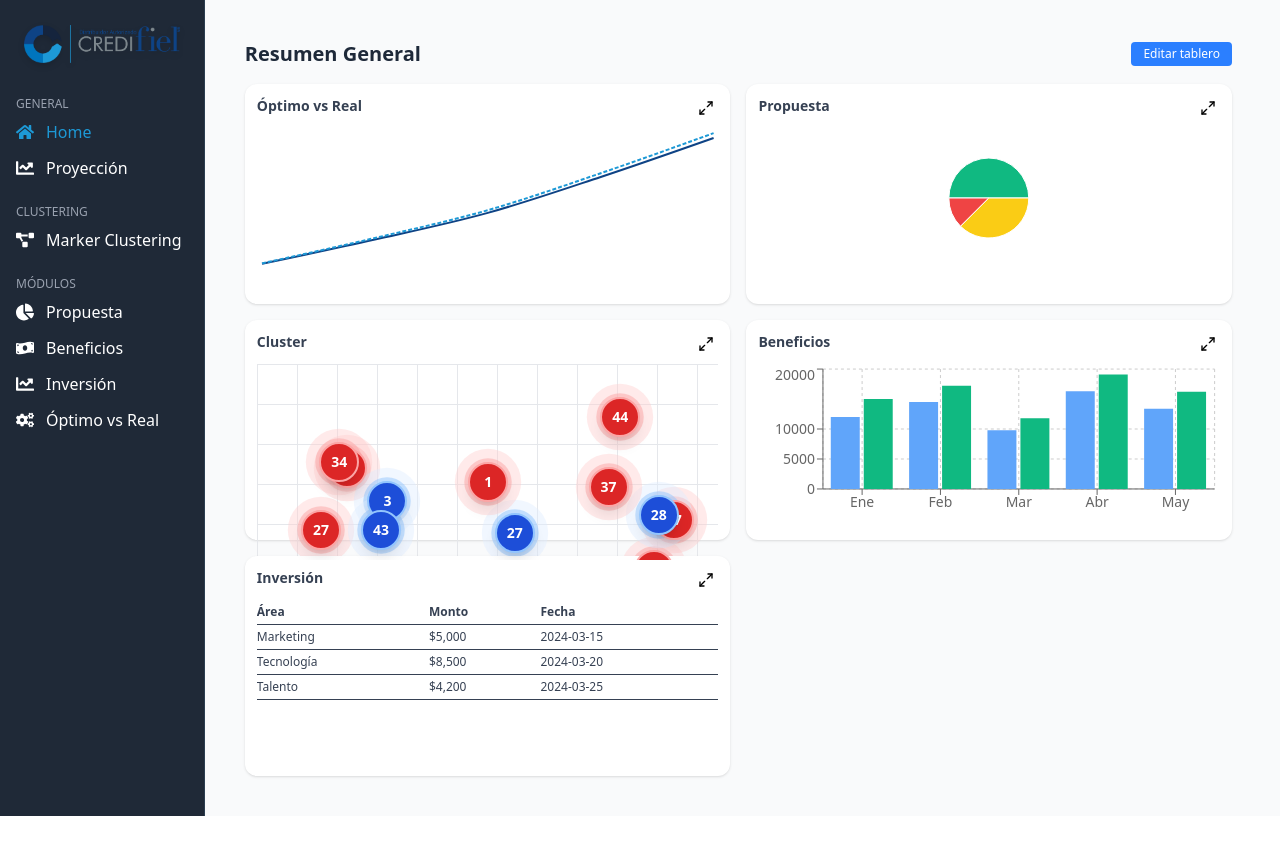
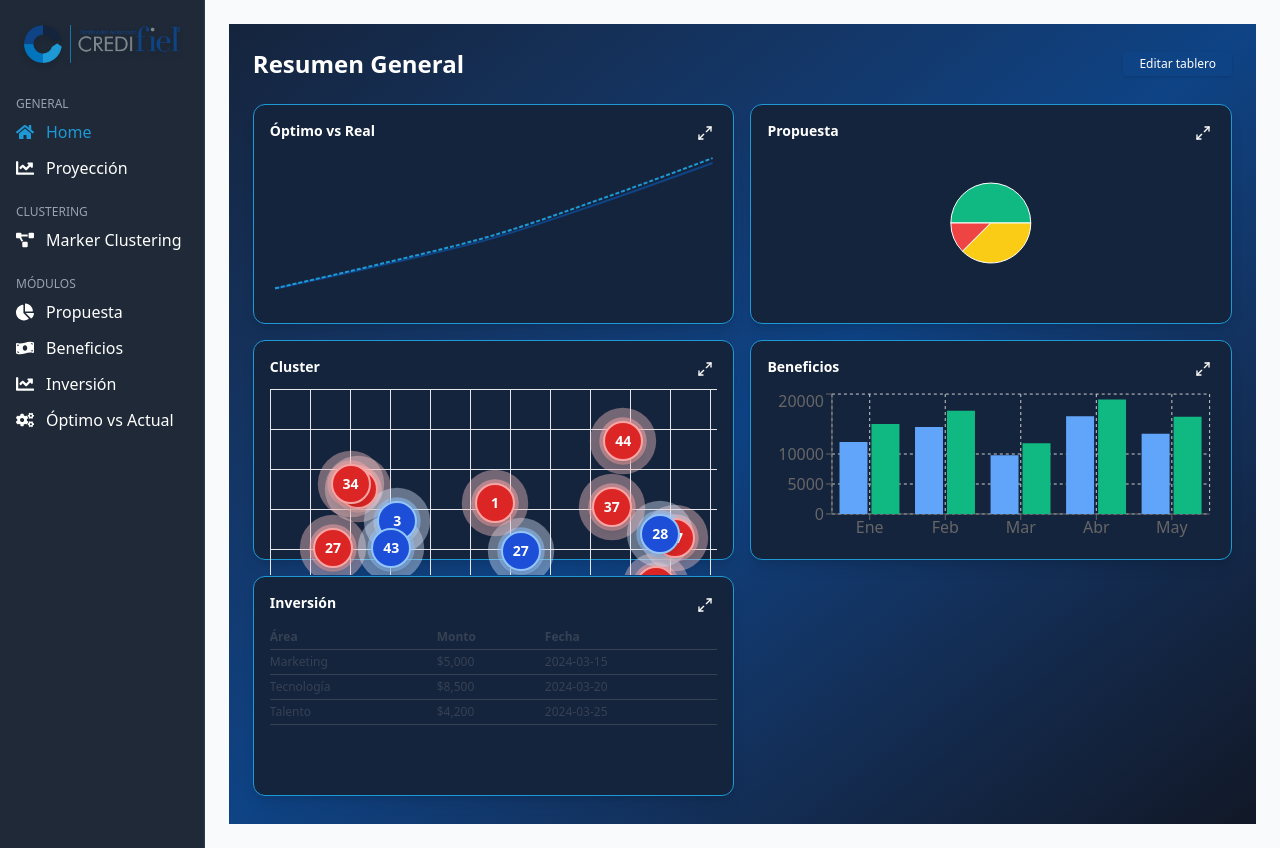
Before and after one commit to TadeoBarrera/hackathon, a React (Vite) app: page / in a window 1280 px wide. Before the commit the page ends 816 px from the top, so only its background shows below. Built offline with nearby package versions, Linux system fonts and the light colour scheme.

Commit message:
haciendo el inicio

```diff
--- a/src/App.tsx
+++ b/src/App.tsx
@@ -80,7 +80,7 @@ export default function App() {
               </li>
               <li className={menuItemStyle("optimo")} onClick={() => setSection("optimo")}>
                 <FaCogs className="text-lg" />
-                <span>Óptimo vs Real</span>
+                <span>Óptimo vs Actual</span>
               </li>
             </ul>
           </div>
--- a/src/components/HomePanel.tsx
+++ b/src/components/HomePanel.tsx
@@ -39,27 +39,28 @@ export default function HomePanel() {
   };
 
   return (
-    <div className="w-full p-4 pr-6 bg-gray-50 text-sm">
-      <div className="flex justify-between items-center mb-4">
-        <h1 className="text-xl font-semibold text-gray-800">Resumen General</h1>
+    <div className="w-full p-6 bg-gradient-to-br from-[#15243D] via-[#0E4385] to-[#111827] text-white min-h-screen">
+      <div className="flex justify-between items-center mb-6">
+        <h1 className="text-2xl font-bold text-white">Resumen General</h1>
         <button
           onClick={() => setEditMode(!editMode)}
-          className="text-xs bg-blue-500 text-white px-3 py-1 rounded hover:bg-blue-600"
+          className="text-xs bg-[#0E4385] hover:bg-[#1D99D6] text-white px-4 py-1 rounded shadow"
         >
           {editMode ? "Finalizar edición" : "Editar tablero"}
         </button>
       </div>
 
       {editMode && (
-        <div className="mb-4 p-4 bg-white rounded-xl shadow border">
-          <h2 className="text-sm font-semibold mb-2">Selecciona los módulos a mostrar</h2>
-          <div className="grid grid-cols-2 md:grid-cols-3 gap-2 text-xs">
+        <div className="mb-6 p-4 bg-[#15243D] rounded-xl shadow border-l-4 border-[#1D99D6]">
+          <h2 className="text-sm font-semibold text-white mb-2">Selecciona los módulos a mostrar</h2>
+          <div className="grid grid-cols-2 md:grid-cols-3 gap-3 text-sm text-gray-300">
             {availableModules.map((mod) => (
               <label key={mod.id} className="flex items-center space-x-2">
                 <input
                   type="checkbox"
                   checked={activeModules.includes(mod.id)}
                   onChange={() => toggleModule(mod.id)}
+                  className="accent-[#1D99D6]"
                 />
                 <span>{mod.label}</span>
               </label>
@@ -74,15 +75,15 @@ export default function HomePanel() {
           .map((mod) => (
             <div
               key={mod.id}
-              className={`bg-white rounded-xl shadow p-3 h-[220px] relative ${
+              className={`bg-[#15243D] border border-[#1D99D6] rounded-xl shadow-lg p-4 h-[220px] relative transition-all ${
                 wideModules.includes(mod.id) ? "col-span-full md:col-span-2 w-full" : ""
               }`}
             >
               <div className="flex justify-between items-start mb-2">
-                <h2 className="text-sm font-semibold text-gray-700">{mod.label}</h2>
+                <h2 className="text-sm font-semibold text-white">{mod.label}</h2>
                 <button
                   onClick={() => toggleWide(mod.id)}
-                  className="z-20 p-1 rounded-full hover:bg-gray-100"
+                  className="z-20 p-1 rounded-full hover:bg-[#1D99D6]/20 text-white"
                 >
                   {wideModules.includes(mod.id) ? <Minimize2 size={16} /> : <Maximize2 size={16} />}
                 </button>
--- a/src/components/charts/OptimoVsReal.tsx
+++ b/src/components/charts/OptimoVsReal.tsx
@@ -1,4 +1,4 @@
-import React, { useEffect, useState } from "react";
+import { useEffect, useState } from "react";
 import {
   LineChart,
   Line,
--- a/src/output.css
+++ b/src/output.css
@@ -211,29 +211,11 @@
   .top-6 {
     top: calc(var(--spacing) * 6);
   }
-  .top-full {
-    top: 100%;
-  }
-  .left-0 {
-    left: calc(var(--spacing) * 0);
-  }
-  .left-5 {
-    left: calc(var(--spacing) * 5);
-  }
   .left-6 {
     left: calc(var(--spacing) * 6);
   }
-  .left-7 {
-    left: calc(var(--spacing) * 7);
-  }
-  .left-10 {
-    left: calc(var(--spacing) * 10);
-  }
   .left-12 {
     left: calc(var(--spacing) * 12);
-  }
-  .left-15 {
-    left: calc(var(--spacing) * 15);
   }
   .z-0 {
     z-index: 0;
@@ -250,32 +232,17 @@
   .col-span-full {
     grid-column: 1 / -1;
   }
-  .mx-auto {
-    margin-inline: auto;
-  }
   .mt-1 {
     margin-top: calc(var(--spacing) * 1);
-  }
-  .mt-2 {
-    margin-top: calc(var(--spacing) * 2);
   }
   .mt-3 {
     margin-top: calc(var(--spacing) * 3);
   }
-  .mt-4 {
-    margin-top: calc(var(--spacing) * 4);
-  }
   .mt-5 {
     margin-top: calc(var(--spacing) * 5);
   }
-  .mt-6 {
-    margin-top: calc(var(--spacing) * 6);
-  }
   .mt-8 {
     margin-top: calc(var(--spacing) * 8);
-  }
-  .mt-10 {
-    margin-top: calc(var(--spacing) * 10);
   }
   .mb-1 {
     margin-bottom: calc(var(--spacing) * 1);
@@ -304,15 +271,6 @@
   .grid {
     display: grid;
   }
-  .inline-block {
-    display: inline-block;
-  }
-  .table {
-    display: table;
-  }
-  .h-8 {
-    height: calc(var(--spacing) * 8);
-  }
   .h-10 {
     height: calc(var(--spacing) * 10);
   }
@@ -325,9 +283,6 @@
   .h-\[300px\] {
     height: 300px;
   }
-  .h-\[350px\] {
-    height: 350px;
-  }
   .h-full {
     height: 100%;
   }
@@ -336,9 +291,6 @@
   }
   .min-h-screen {
     min-height: 100vh;
-  }
-  .w-8 {
-    width: calc(var(--spacing) * 8);
   }
   .w-10 {
     width: calc(var(--spacing) * 10);
@@ -352,17 +304,8 @@
   .w-full {
     width: 100%;
   }
-  .max-w-3xl {
-    max-width: var(--container-3xl);
-  }
-  .max-w-md {
-    max-width: var(--container-md);
-  }
   .flex-1 {
     flex: 1;
-  }
-  .border-collapse {
-    border-collapse: collapse;
   }
   .transform {
     transform: var(--tw-rotate-x,) var(--tw-rotate-y,) var(--tw-rotate-z,) var(--tw-skew-x,) var(--tw-skew-y,);
@@ -372,9 +315,6 @@
   }
   .cursor-pointer {
     cursor: pointer;
-  }
-  .resize {
-    resize: both;
   }
   .list-disc {
     list-style-type: disc;
@@ -403,8 +343,8 @@
   .justify-center {
     justify-content: center;
   }
-  .gap-2 {
-    gap: calc(var(--spacing) * 2);
+  .gap-3 {
+    gap: calc(var(--spacing) * 3);
   }
   .gap-4 {
     gap: calc(var(--spacing) * 4);
@@ -493,35 +433,11 @@
   .bg-\[\#0E4385\] {
     background-color: #0E4385;
   }
-  .bg-\[\#000000\] {
-    background-color: #000000;
-  }
-  .bg-\[\#1D99D6\] {
-    background-color: #1D99D6;
-  }
-  .bg-\[\#1F2935\] {
-    background-color: #1F2935;
-  }
   .bg-\[\#1F2937\] {
     background-color: #1F2937;
   }
-  .bg-\[\#00000080\] {
-    background-color: #00000080;
-  }
   .bg-\[\#15243D\] {
     background-color: #15243D;
-  }
-  .bg-\[\#374151\] {
-    background-color: #374151;
-  }
-  .bg-\[\#FFFFFF\] {
-    background-color: #FFFFFF;
-  }
-  .bg-\[\#fFFFFF\] {
-    background-color: #fFFFFF;
-  }
-  .bg-blue-500 {
-    background-color: var(--color-blue-500);
   }
   .bg-gray-50 {
     background-color: var(--color-gray-50);
@@ -531,12 +447,6 @@
   }
   .bg-white {
     background-color: var(--color-white);
-  }
-  .bg-white\/10 {
-    background-color: color-mix(in srgb, #fff 10%, transparent);
-    @supports (color: color-mix(in lab, red, red)) {
-      background-color: color-mix(in oklab, var(--color-white) 10%, transparent);
-    }
   }
   .bg-gradient-to-br {
     --tw-gradient-position: to bottom right in oklab;
@@ -573,9 +483,6 @@
   .p-2 {
     padding: calc(var(--spacing) * 2);
   }
-  .p-3 {
-    padding: calc(var(--spacing) * 3);
-  }
   .p-4 {
     padding: calc(var(--spacing) * 4);
   }
@@ -587,9 +494,6 @@
   }
   .px-2 {
     padding-inline: calc(var(--spacing) * 2);
-  }
-  .px-3 {
-    padding-inline: calc(var(--spacing) * 3);
   }
   .px-4 {
     padding-inline: calc(var(--spacing) * 4);
@@ -605,9 +509,6 @@
   }
   .py-6 {
     padding-block: calc(var(--spacing) * 6);
-  }
-  .pr-6 {
-    padding-right: calc(var(--spacing) * 6);
   }
   .pl-5 {
     padding-left: calc(var(--spacing) * 5);
@@ -628,10 +529,6 @@
   .text-3xl {
     font-size: var(--text-3xl);
     line-height: var(--tw-leading, var(--text-3xl--line-height));
-  }
-  .text-base {
-    font-size: var(--text-base);
-    line-height: var(--tw-leading, var(--text-base--line-height));
   }
   .text-lg {
     font-size: var(--text-lg);
@@ -678,9 +575,6 @@
   .text-black {
     color: var(--color-black);
   }
-  .text-blue-600 {
-    color: var(--color-blue-600);
-  }
   .text-blue-700 {
     color: var(--color-blue-700);
   }
@@ -699,9 +593,6 @@
   .text-gray-700 {
     color: var(--color-gray-700);
   }
-  .text-gray-800 {
-    color: var(--color-gray-800);
-  }
   .text-white {
     color: var(--color-white);
   }
@@ -711,8 +602,8 @@
   .italic {
     font-style: italic;
   }
-  .underline {
-    text-decoration-line: underline;
+  .accent-\[\#1D99D6\] {
+    accent-color: #1D99D6;
   }
   .shadow {
     --tw-shadow: 0 1px 3px 0 var(--tw-shadow-color, rgb(0 0 0 / 0.1)), 0 1px 2px -1px var(--tw-shadow-color, rgb(0 0 0 / 0.1));
@@ -730,20 +621,18 @@
     --tw-shadow: 0 20px 25px -5px var(--tw-shadow-color, rgb(0 0 0 / 0.1)), 0 8px 10px -6px var(--tw-shadow-color, rgb(0 0 0 / 0.1));
     box-shadow: var(--tw-inset-shadow), var(--tw-inset-ring-shadow), var(--tw-ring-offset-shadow), var(--tw-ring-shadow), var(--tw-shadow);
   }
-  .outline {
-    outline-style: var(--tw-outline-style);
-    outline-width: 1px;
-  }
   .drop-shadow-md {
     --tw-drop-shadow-size: drop-shadow(0 3px 3px var(--tw-drop-shadow-color, rgb(0 0 0 / 0.12)));
     --tw-drop-shadow: drop-shadow(var(--drop-shadow-md));
     filter: var(--tw-blur,) var(--tw-brightness,) var(--tw-contrast,) var(--tw-grayscale,) var(--tw-hue-rotate,) var(--tw-invert,) var(--tw-saturate,) var(--tw-sepia,) var(--tw-drop-shadow,);
   }
-  .filter {
-    filter: var(--tw-blur,) var(--tw-brightness,) var(--tw-contrast,) var(--tw-grayscale,) var(--tw-hue-rotate,) var(--tw-invert,) var(--tw-saturate,) var(--tw-sepia,) var(--tw-drop-shadow,);
-  }
   .transition {
     transition-property: color, background-color, border-color, outline-color, text-decoration-color, fill, stroke, --tw-gradient-from, --tw-gradient-via, --tw-gradient-to, opacity, box-shadow, transform, translate, scale, rotate, filter, -webkit-backdrop-filter, backdrop-filter, display, visibility, content-visibility, overlay, pointer-events;
+    transition-timing-function: var(--tw-ease, var(--default-transition-timing-function));
+    transition-duration: var(--tw-duration, var(--default-transition-duration));
+  }
+  .transition-all {
+    transition-property: all;
     transition-timing-function: var(--tw-ease, var(--default-transition-timing-function));
     transition-duration: var(--tw-duration, var(--default-transition-duration));
   }
@@ -763,10 +652,10 @@
       }
     }
   }
-  .hover\:bg-blue-600 {
+  .hover\:bg-\[\#1D99D6\]\/20 {
     &:hover {
       @media (hover: hover) {
-        background-color: var(--color-blue-600);
+        background-color: color-mix(in oklab, #1D99D6 20%, transparent);
       }
     }
   }
@@ -777,24 +666,10 @@
       }
     }
   }
-  .hover\:bg-gray-100 {
-    &:hover {
-      @media (hover: hover) {
-        background-color: var(--color-gray-100);
-      }
-    }
-  }
   .hover\:text-\[\#1D99D6\] {
     &:hover {
       @media (hover: hover) {
         color: #1D99D6;
-      }
-    }
-  }
-  .hover\:text-blue-600 {
-    &:hover {
-      @media (hover: hover) {
-        color: var(--color-blue-600);
       }
     }
   }
@@ -964,11 +839,6 @@
   inherits: false;
   initial-value: 0 0 #0000;
 }
-@property --tw-outline-style {
-  syntax: "*";
-  inherits: false;
-  initial-value: solid;
-}
 @property --tw-blur {
   syntax: "*";
   inherits: false;
@@ -1062,7 +932,6 @@
       --tw-ring-offset-width: 0px;
       --tw-ring-offset-color: #fff;
       --tw-ring-offset-shadow: 0 0 #0000;
-      --tw-outline-style: solid;
       --tw-blur: initial;
       --tw-brightness: initial;
       --tw-contrast: initial;
```
